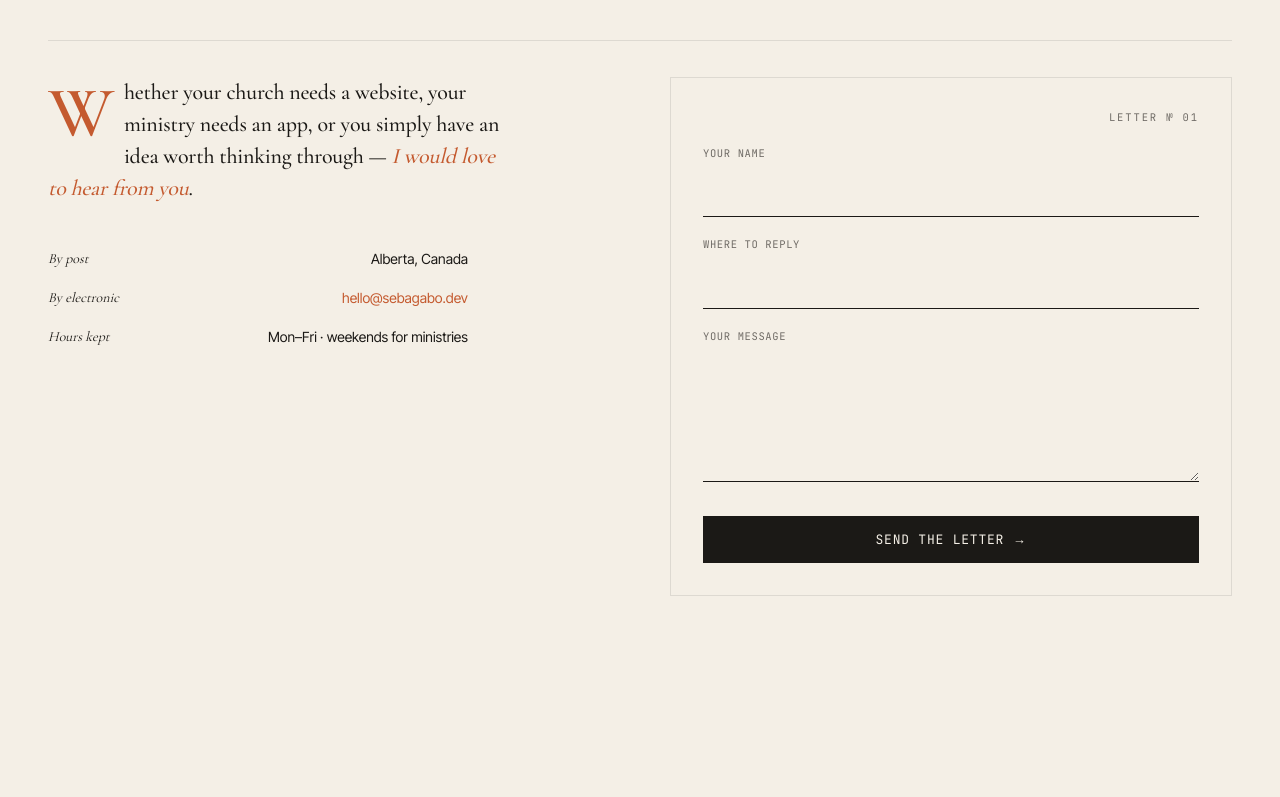
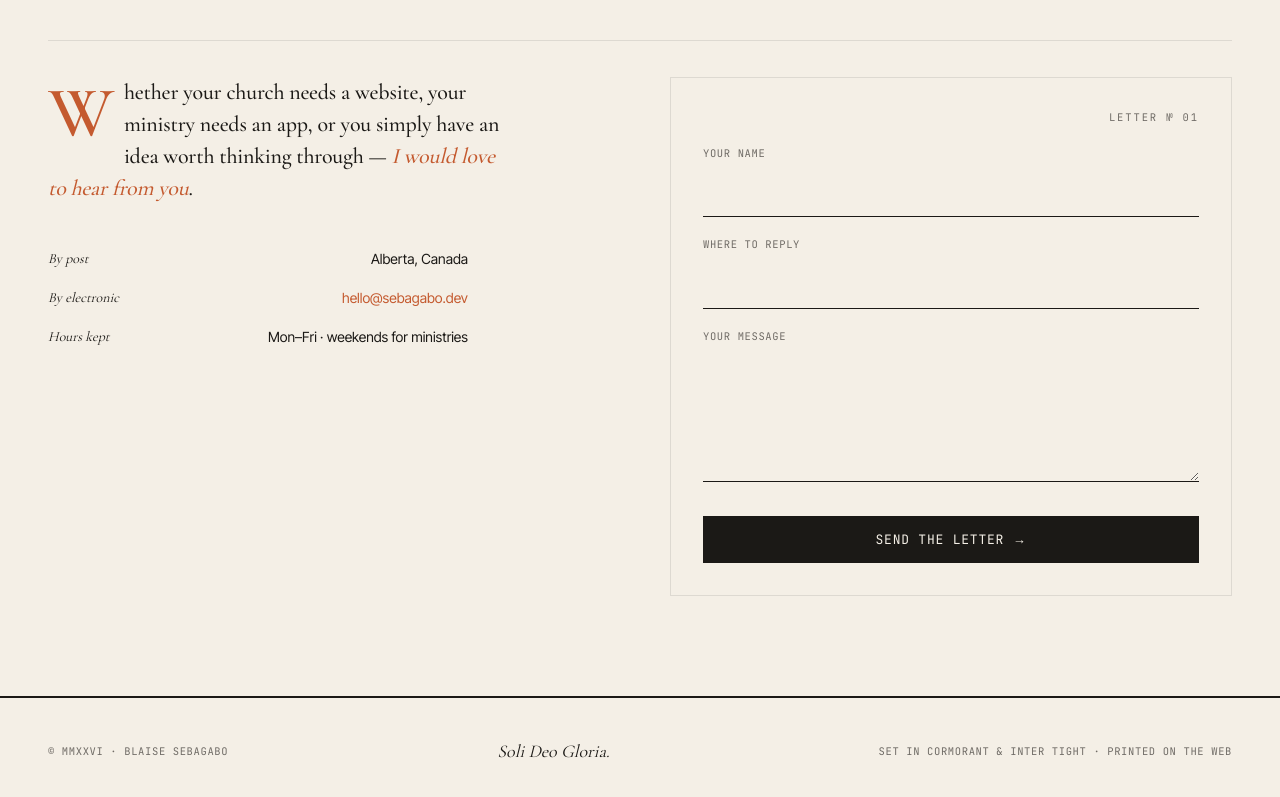
Before and after one commit to blaiseAI/duseb, a Next.js app: page / in a window 1280 px wide. Shown: the part 3779-4576 px from the top of the page. Before the commit the page ends 4475 px from the top, so only its background shows below. Built offline with nearby package versions, Linux system fonts and the light colour scheme.

Commit message:
feat: add Footer and finalize page composition

```diff
--- a/app/page.tsx
+++ b/app/page.tsx
@@ -3,6 +3,7 @@ import Hero from "@/components/Hero";
 import Work from "@/components/Work";
 import About from "@/components/About";
 import Contact from "@/components/Contact";
+import Footer from "@/components/Footer";
 
 export default function Home() {
   return (
@@ -14,6 +15,7 @@ export default function Home() {
         <About />
         <Contact />
       </main>
+      <Footer />
     </>
   );
 }
--- /dev/null
+++ b/components/Footer.tsx
@@ -0,0 +1,23 @@
+export default function Footer() {
+  return (
+    <footer style={{ padding: "40px 48px", borderTop: "2px solid var(--color-ink)" }}>
+      <div
+        style={{
+          maxWidth: 1280,
+          margin: "0 auto",
+          display: "flex",
+          justifyContent: "space-between",
+          alignItems: "center",
+          flexWrap: "wrap",
+          gap: 16,
+        }}
+      >
+        <span className="mono">© MMXXVI · Blaise Sebagabo</span>
+        <span className="serif" style={{ fontSize: 18, color: "var(--color-ink)", fontStyle: "italic" }}>
+          Soli Deo Gloria.
+        </span>
+        <span className="mono">Set in Cormorant &amp; Inter Tight · Printed on the web</span>
+      </div>
+    </footer>
+  );
+}
```
